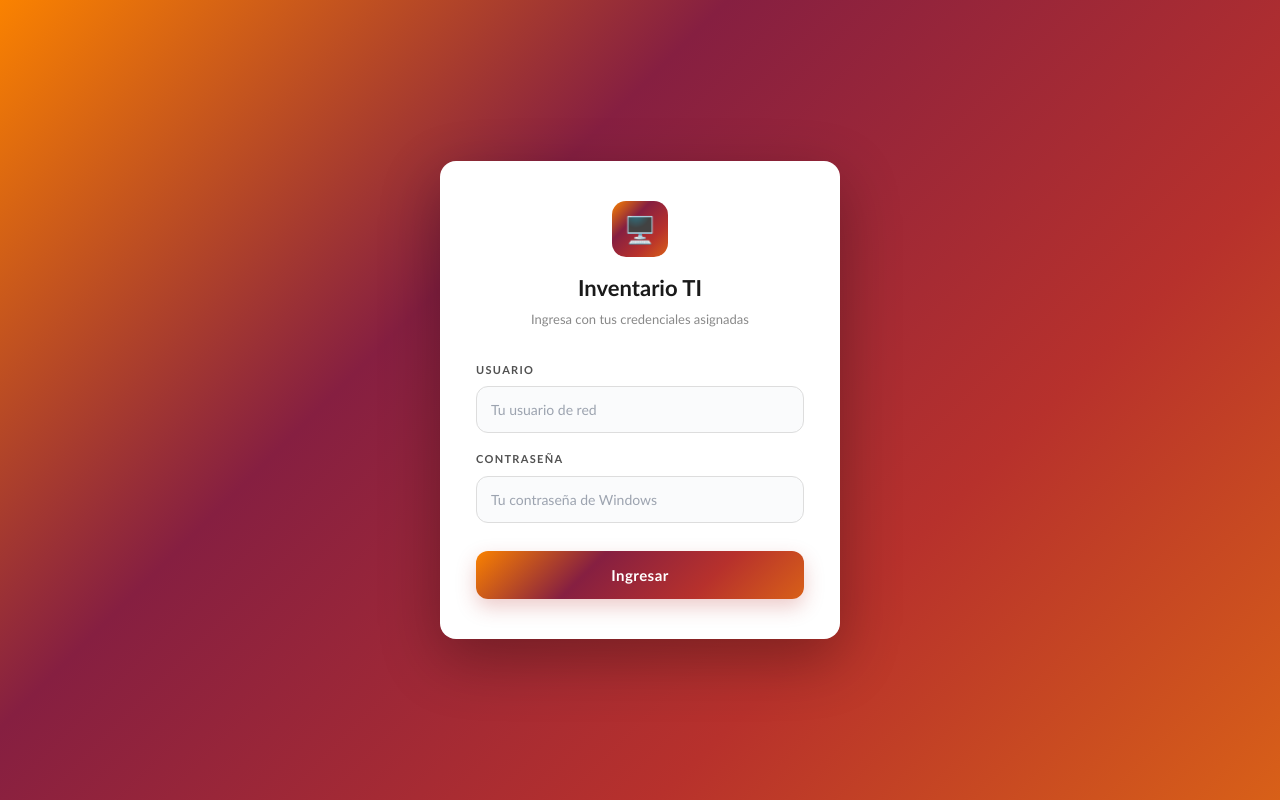
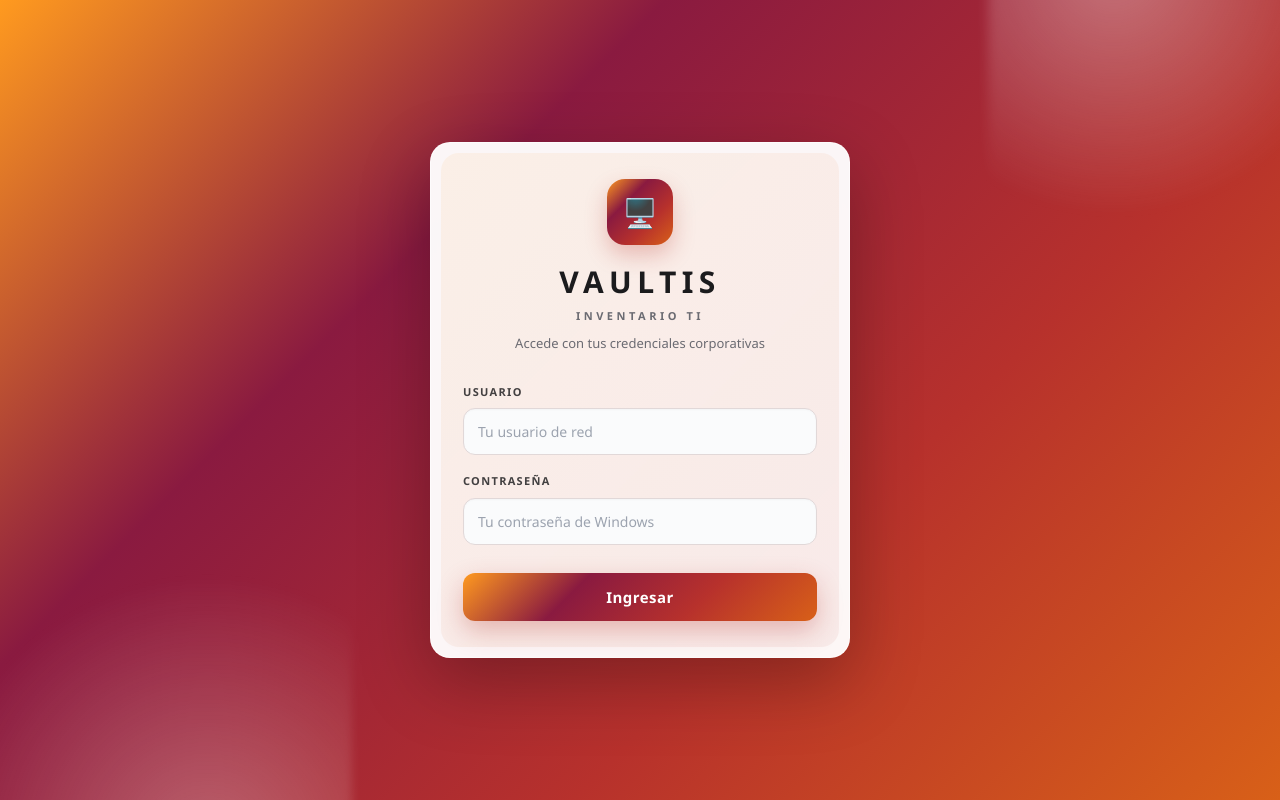
Before and after one commit to BrooKasS/Inventario, a React app in the folder frontend/: page /login in a window 1280 px wide. Built offline with nearby package versions, Linux system fonts and the light colour scheme; the HTML template or start-up script is replaced by a standard one.

Commit message:
añadiendo cositas

```diff
--- a/frontend/src/api/client.ts
+++ b/frontend/src/api/client.ts
@@ -3,7 +3,7 @@ import { getToken, logoutUser } from "./auth";
 import publicApi from "./publicClient";
 
 const api = axios.create({
-  baseURL: "http://localhost:3000/api",
+  baseURL: "/api",
   headers: { "Content-Type": "application/json" },
 });
 
--- a/frontend/src/components/Layout.tsx
+++ b/frontend/src/components/Layout.tsx
@@ -14,7 +14,7 @@ const nav = [
   { label: "Histórico",      path: "/papelera",             icon: "🗑" },
 ];
 
-const GRAD    = "linear-gradient(135deg, #FA8200 0%, #861F41 35%, #B7312C 70%, #D86018 100%)";
+const GRAD    = "linear-gradient(135deg, #FF9A1F 0%, #8A1A40 32%, #B7312C 66%, #D86018 100%)";
 const PRIMARY = "#B7312C";
 
 export default function Layout() {
@@ -51,38 +51,58 @@ export default function Layout() {
   return (
     <div style={{
       display: "flex", height: "100vh", overflow: "hidden",
-      fontFamily: "Calibri, 'Segoe UI', Tahoma, Geneva, Verdana, sans-serif",
+      fontFamily: "'Sora', 'Space Grotesk', 'Segoe UI', sans-serif",
       background: "#fafbfc",
     }}>
 
       {/* ── Sidebar ── */}
       <aside style={{
-        width: 230, flexShrink: 0,
-        background: "#f8f9fa",
-        boxShadow: "4px 0 20px rgba(0,0,0,.08)",
+        width: 260, flexShrink: 0,
+        background: "linear-gradient(180deg, #ffffff 0%, #f7f7f9 100%)",
+        boxShadow: "6px 0 24px rgba(0,0,0,.08)",
         display: "flex", flexDirection: "column",
         position: "relative", zIndex: 10,
+        overflow: "hidden",
       }}>
 
         {/* Logo / brand */}
-        <div style={{ background: GRAD, padding: "28px 20px 24px", boxShadow: "0 4px 12px rgba(183,49,44,.15)" }}>
+        <div style={{ background: GRAD, padding: "24px 20px 20px", boxShadow: "0 6px 16px rgba(183,49,44,.2)" }}>
           <div style={{
-            fontSize: 9, fontWeight: 800, letterSpacing: "0.22em",
-            textTransform: "uppercase", color: "rgba(255,255,255,.68)",
+            display: "flex", alignItems: "center", gap: 10,
+          }}>
+            <div style={{
+              width: 36, height: 36, borderRadius: 10,
+              background: "rgba(255,255,255,.22)",
+              border: "1px solid rgba(255,255,255,.4)",
+              display: "flex", alignItems: "center", justifyContent: "center",
+              fontSize: 18,
+            }}>
+              🧭
+            </div>
+            <div>
+              <div style={{
+                fontSize: 18, fontWeight: 900, letterSpacing: "0.18em",
+                textTransform: "uppercase", color: "#fff",
                 marginBottom: 6,
               }}>
                 VAULTIS
               </div>
               <div style={{
-            fontSize: 18, fontWeight: 800, color: "#fff",
-            letterSpacing: "0.01em", lineHeight: 1.3,
+                fontSize: 10, fontWeight: 700, color: "rgba(255,255,255,.78)",
+                letterSpacing: "0.32em", textTransform: "uppercase",
               }}>
                 Inventario
               </div>
             </div>
+          </div>
+        </div>
 
         {/* Nav items */}
-        <nav style={{ flex: 1, padding: "16px 10px", display: "flex", flexDirection: "column", gap: 6 }}>
+        <nav style={{
+          flex: "1 1 auto", minHeight: 0,
+          padding: "12px 12px", display: "flex", flexDirection: "column", gap: 6,
+          overflowY: "auto",
+        }}>
           {nav.map(n => (
             <NavLink
               key={n.path}
@@ -91,12 +111,12 @@ export default function Layout() {
               onMouseLeave={() => setHoveredPath(null)}
               style={({ isActive }) => ({
                 display: "flex", alignItems: "center", gap: 10,
-                padding: "10px 14px", borderRadius: 10,
+                padding: "9px 12px", borderRadius: 10,
                 textDecoration: "none", fontSize: 14, fontWeight: isActive ? 750 : 500,
                 transition: "all .2s cubic-bezier(0.4, 0, 0.2, 1)",
                 color: isActive ? "#fff" : hoveredPath === n.path ? PRIMARY : "#333",
                 background: isActive ? GRAD : hoveredPath === n.path ? "#ffe8dc" : "transparent",
-                boxShadow: isActive ? "0 4px 14px rgba(183,49,44,.18)" : "none",
+                boxShadow: isActive ? "0 6px 16px rgba(183,49,44,.2)" : "none",
                 borderLeft: isActive ? "none" : hoveredPath === n.path ? `4px solid ${PRIMARY}` : "4px solid transparent",
               })}
             >
@@ -110,12 +130,12 @@ export default function Layout() {
         <div style={{ height: 1, background: "#e8ddd8", margin: "8px 16px" }} />
 
         {/* Import button */}
-        <div style={{ padding: "16px 12px 10px" }}>
+        <div style={{ padding: "12px 12px 10px" }}>
           <label style={{
             display: "flex", alignItems: "center", justifyContent: "center", gap: 8,
-            width: "100%", padding: "11px 0", borderRadius: 10,
+            width: "100%", padding: "10px 0", borderRadius: 10,
             background: importing ? "#ddb8ae" : GRAD,
-            color: "#fff", fontSize: 13, fontWeight: 750,
+            color: "#fff", fontSize: 12, fontWeight: 800,
             cursor: importing ? "not-allowed" : "pointer",
             boxShadow: importing ? "0 1px 3px rgba(0,0,0,.1)" : "0 6px 16px rgba(183,49,44,.25)",
             transition: "all .25s cubic-bezier(0.4, 0, 0.2, 1)", letterSpacing: "0.03em",
@@ -144,10 +164,10 @@ export default function Layout() {
         </div>
 
         {/* Usuario + Cerrar sesión */}
-        <div style={{ padding: "10px 12px 14px" }}>
+        <div style={{ padding: "8px 12px 12px" }}>
           <div style={{
-            fontSize: 11, color: "#666", textAlign: "center",
-            marginBottom: 10, fontWeight: 700, letterSpacing: "0.03em",
+            fontSize: 10, color: "#666", textAlign: "center",
+            marginBottom: 8, fontWeight: 700, letterSpacing: "0.03em",
           }}>
             👤 {getNombreReal() ?? getUsuario() ?? "Usuario"}
           </div>
@@ -169,12 +189,13 @@ export default function Layout() {
             style={{
               display: "flex", alignItems: "center",
               justifyContent: "center", gap: 8,
-              width: "100%", padding: "10px 0", borderRadius: 10,
+              width: "100%", padding: "8px 0", borderRadius: 10,
               background: "transparent",
               border: "1.5px solid #d32f2f",
-              color: "#d32f2f", fontSize: 13, fontWeight: 750,
+              color: "#d32f2f", fontSize: 11, fontWeight: 800,
               cursor: "pointer", transition: "all .25s cubic-bezier(0.4, 0, 0.2, 1)",
-              letterSpacing: "0.03em",
+              letterSpacing: "0.06em",
+              textTransform: "uppercase",
             }}
           >
             🚪 Cerrar sesión
--- a/frontend/src/pages/Login.tsx
+++ b/frontend/src/pages/Login.tsx
@@ -3,9 +3,12 @@ import { useNavigate } from "react-router-dom";
 import { loginUser } from "../api/auth";
 
 const C = {
-  grad: "linear-gradient(135deg, #FA8200 0%, #861F41 35%, #B7312C 70%, #D86018 100%)",
+  grad: "linear-gradient(135deg, #FF9A1F 0%, #8A1A40 32%, #B7312C 66%, #D86018 100%)",
+  gradSoft: "linear-gradient(135deg, rgba(255,154,31,.22), rgba(183,49,44,.18))",
   primary: "#B7312C",
   border: "#F0E8E8",
+  ink: "#1b1b1d",
+  muted: "#6b6b72",
 };
 
 export default function Login() {
@@ -40,32 +43,75 @@ export default function Login() {
       display: "flex",
       alignItems: "center",
       justifyContent: "center",
-      fontFamily: "Calibri, sans-serif",
-      padding: 16,
+      fontFamily: "'Sora', 'Space Grotesk', 'Segoe UI', sans-serif",
+      padding: 18,
+      position: "relative",
+      overflow: "hidden",
     }}>
       <div style={{
-        background: "#fff",
-        borderRadius: 16,
-        padding: "40px 36px",
+        position: "absolute",
+        inset: "-20% -10% auto auto",
+        width: 420,
+        height: 420,
+        background: "radial-gradient(circle at 30% 30%, rgba(255,255,255,.35), rgba(255,255,255,0) 60%)",
+        filter: "blur(6px)",
+        pointerEvents: "none",
+      }} />
+      <div style={{
+        position: "absolute",
+        inset: "auto auto -30% -10%",
+        width: 480,
+        height: 480,
+        background: "radial-gradient(circle at 70% 60%, rgba(255,255,255,.28), rgba(255,255,255,0) 62%)",
+        filter: "blur(4px)",
+        pointerEvents: "none",
+      }} />
+      <div style={{
+        background: "rgba(255,255,255,.96)",
+        borderRadius: 20,
+        padding: "36px 32px",
         width: "100%",
-        maxWidth: 400,
-        boxShadow: "0 20px 60px rgba(0,0,0,.3)",
+        maxWidth: 420,
+        boxShadow: "0 24px 70px rgba(0,0,0,.28)",
+        border: "1px solid rgba(255,255,255,.6)",
+        backdropFilter: "blur(6px)",
+        position: "relative",
       }}>
+        <div style={{
+          position: "absolute",
+          inset: "10px",
+          borderRadius: 18,
+          background: C.gradSoft,
+          opacity: 0.35,
+          pointerEvents: "none",
+        }} />
+        <div style={{ position: "relative" }}>
 
         {/* Logo / título */}
-        <div style={{ textAlign: "center", marginBottom: 32 }}>
+        <div style={{ textAlign: "center", marginBottom: 30 }}>
           <div style={{
-            width: 56, height: 56, borderRadius: 14,
+            width: 66, height: 66, borderRadius: 18,
             background: C.grad,
             display: "flex", alignItems: "center",
-            justifyContent: "center", fontSize: 26,
+            justifyContent: "center", fontSize: 28,
             margin: "0 auto 14px",
+            boxShadow: "0 10px 22px rgba(183,49,44,.28)",
           }}>🖥️</div>
-          <h1 style={{ fontSize: 22, fontWeight: 700, color: "#1a1a1a", margin: 0 }}>
+          <div style={{
+            fontSize: 30, letterSpacing: "0.18em",
+            fontWeight: 900, color: C.ink,
+          }}>
+            VAULTIS
+          </div>
+          <div style={{
+            fontSize: 11, fontWeight: 800, color: C.muted,
+            letterSpacing: "0.32em", textTransform: "uppercase",
+            marginTop: 4,
+          }}>
             Inventario TI
-          </h1>
-          <p style={{ color: "#888", fontSize: 13, marginTop: 6 }}>
-            Ingresa con tus credenciales asignadas
+          </div>
+          <p style={{ color: C.muted, fontSize: 13, marginTop: 10 }}>
+            Accede con tus credenciales corporativas
           </p>
         </div>
 
@@ -76,7 +122,8 @@ export default function Login() {
             borderRadius: 12, padding: "12px 16px", marginBottom: 18,
             fontSize: 13, color: "#d32f2f",
             display: "flex", alignItems: "center", gap: 8,
-            fontWeight: 600,
+            fontWeight: 700,
+            boxShadow: "0 6px 16px rgba(211,47,47,.15)",
             animation: "slideUp .3s cubic-bezier(0.34, 1.56, 0.64, 1)",
           }}>
             ⚠️ {error}
@@ -88,7 +135,7 @@ export default function Login() {
           <label style={{
             display: "block", fontSize: 11, fontWeight: 800,
             letterSpacing: "0.12em", textTransform: "uppercase",
-            color: "#333", marginBottom: 8, opacity: 0.85,
+            color: C.ink, marginBottom: 8, opacity: 0.82,
           }}>
             Usuario
           </label>
@@ -100,14 +147,15 @@ export default function Login() {
             placeholder="Tu usuario de red"
             style={{
               width: "100%", padding: "12px 14px",
-              border: "1.5px solid #ddd", borderRadius: 12,
-              fontSize: 14, fontFamily: "Calibri, sans-serif",
+              border: "1.5px solid #e1d8d8", borderRadius: 12,
+              fontSize: 14, fontFamily: "'Sora', 'Space Grotesk', 'Segoe UI', sans-serif",
               outline: "none", boxSizing: "border-box",
               background: "#fafbfc",
               transition: "all .25s cubic-bezier(0.4, 0, 0.2, 1)",
+              boxShadow: "inset 0 1px 2px rgba(0,0,0,.03)",
             }}
-            onFocus={e => { e.currentTarget.style.borderColor = C.primary; e.currentTarget.style.background = "#fff"; e.currentTarget.style.boxShadow = "0 0 0 3px rgba(183,49,44,.08)"; }}
-            onBlur={e => { e.currentTarget.style.borderColor = "#ddd"; e.currentTarget.style.background = "#fafbfc"; e.currentTarget.style.boxShadow = "none"; }}
+            onFocus={e => { e.currentTarget.style.borderColor = C.primary; e.currentTarget.style.background = "#fff"; e.currentTarget.style.boxShadow = "0 0 0 4px rgba(183,49,44,.12)"; }}
+            onBlur={e => { e.currentTarget.style.borderColor = "#e1d8d8"; e.currentTarget.style.background = "#fafbfc"; e.currentTarget.style.boxShadow = "inset 0 1px 2px rgba(0,0,0,.03)"; }}
           />
         </div>
 
@@ -116,7 +164,7 @@ export default function Login() {
           <label style={{
             display: "block", fontSize: 11, fontWeight: 800,
             letterSpacing: "0.12em", textTransform: "uppercase",
-            color: "#333", marginBottom: 8, opacity: 0.85,
+            color: C.ink, marginBottom: 8, opacity: 0.82,
           }}>
             Contraseña
           </label>
@@ -128,14 +176,15 @@ export default function Login() {
             placeholder="Tu contraseña de Windows"
             style={{
               width: "100%", padding: "12px 14px",
-              border: "1.5px solid #ddd", borderRadius: 12,
-              fontSize: 14, fontFamily: "Calibri, sans-serif",
+              border: "1.5px solid #e1d8d8", borderRadius: 12,
+              fontSize: 14, fontFamily: "'Sora', 'Space Grotesk', 'Segoe UI', sans-serif",
               outline: "none", boxSizing: "border-box",
               background: "#fafbfc",
               transition: "all .25s cubic-bezier(0.4, 0, 0.2, 1)",
+              boxShadow: "inset 0 1px 2px rgba(0,0,0,.03)",
             }}
-            onFocus={e => { e.currentTarget.style.borderColor = C.primary; e.currentTarget.style.background = "#fff"; e.currentTarget.style.boxShadow = "0 0 0 3px rgba(183,49,44,.08)"; }}
-            onBlur={e => { e.currentTarget.style.borderColor = "#ddd"; e.currentTarget.style.background = "#fafbfc"; e.currentTarget.style.boxShadow = "none"; }}
+            onFocus={e => { e.currentTarget.style.borderColor = C.primary; e.currentTarget.style.background = "#fff"; e.currentTarget.style.boxShadow = "0 0 0 4px rgba(183,49,44,.12)"; }}
+            onBlur={e => { e.currentTarget.style.borderColor = "#e1d8d8"; e.currentTarget.style.background = "#fafbfc"; e.currentTarget.style.boxShadow = "inset 0 1px 2px rgba(0,0,0,.03)"; }}
           />
         </div>
 
@@ -146,22 +195,23 @@ export default function Login() {
           style={{
             width: "100%", padding: "13px 16px",
             border: "none", borderRadius: 12,
-            background: loading ? "#ccc" : C.grad,
+            background: loading ? "#cfc4c4" : C.grad,
             color: "#fff", fontWeight: 800, fontSize: 15,
             cursor: loading ? "not-allowed" : "pointer",
-            fontFamily: "Calibri, sans-serif",
+            fontFamily: "'Sora', 'Space Grotesk', 'Segoe UI', sans-serif",
             display: "flex", alignItems: "center",
             justifyContent: "center", gap: 8,
             transition: "all .3s cubic-bezier(0.4, 0, 0.2, 1)",
-            boxShadow: loading ? "0 2px 6px rgba(0,0,0,.1)" : "0 8px 20px rgba(183,49,44,.25)",
+            boxShadow: loading ? "0 2px 6px rgba(0,0,0,.1)" : "0 10px 26px rgba(183,49,44,.3)",
             transform: "translateY(0)",
             letterSpacing: "0.03em",
           }}
-          onMouseEnter={e => { if (!loading) { e.currentTarget.style.transform = "translateY(-2px)"; e.currentTarget.style.boxShadow = "0 12px 28px rgba(183,49,44,.35)"; } }}
-          onMouseLeave={e => { if (!loading) { e.currentTarget.style.transform = "translateY(0)"; e.currentTarget.style.boxShadow = "0 8px 20px rgba(183,49,44,.25)"; } }}
+          onMouseEnter={e => { if (!loading) { e.currentTarget.style.transform = "translateY(-2px)"; e.currentTarget.style.boxShadow = "0 14px 30px rgba(183,49,44,.38)"; } }}
+          onMouseLeave={e => { if (!loading) { e.currentTarget.style.transform = "translateY(0)"; e.currentTarget.style.boxShadow = "0 10px 26px rgba(183,49,44,.3)"; } }}
         >
           {loading ? "Verificando..." : "Ingresar"}
         </button>
+        </div>
 
       </div>
     </div>
```
Lines whose indentation alone changed are shown as unchanged.
